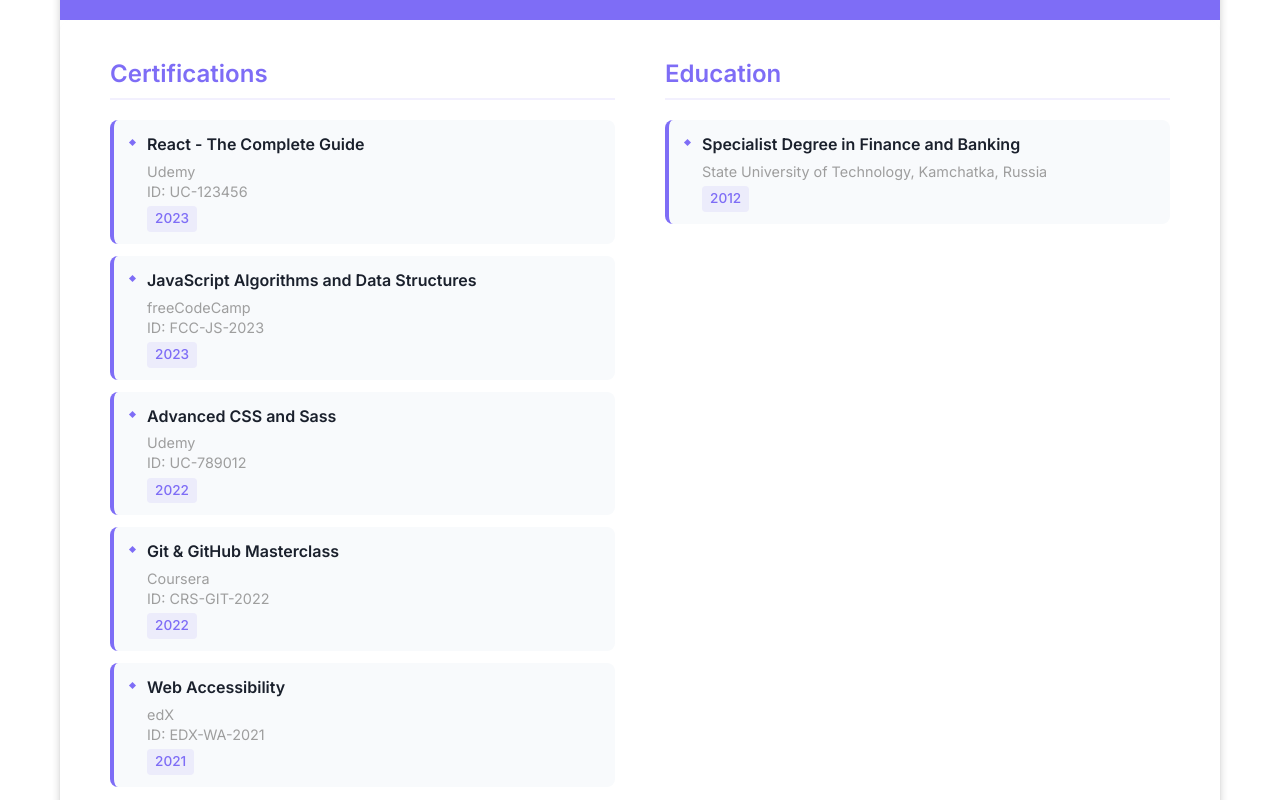
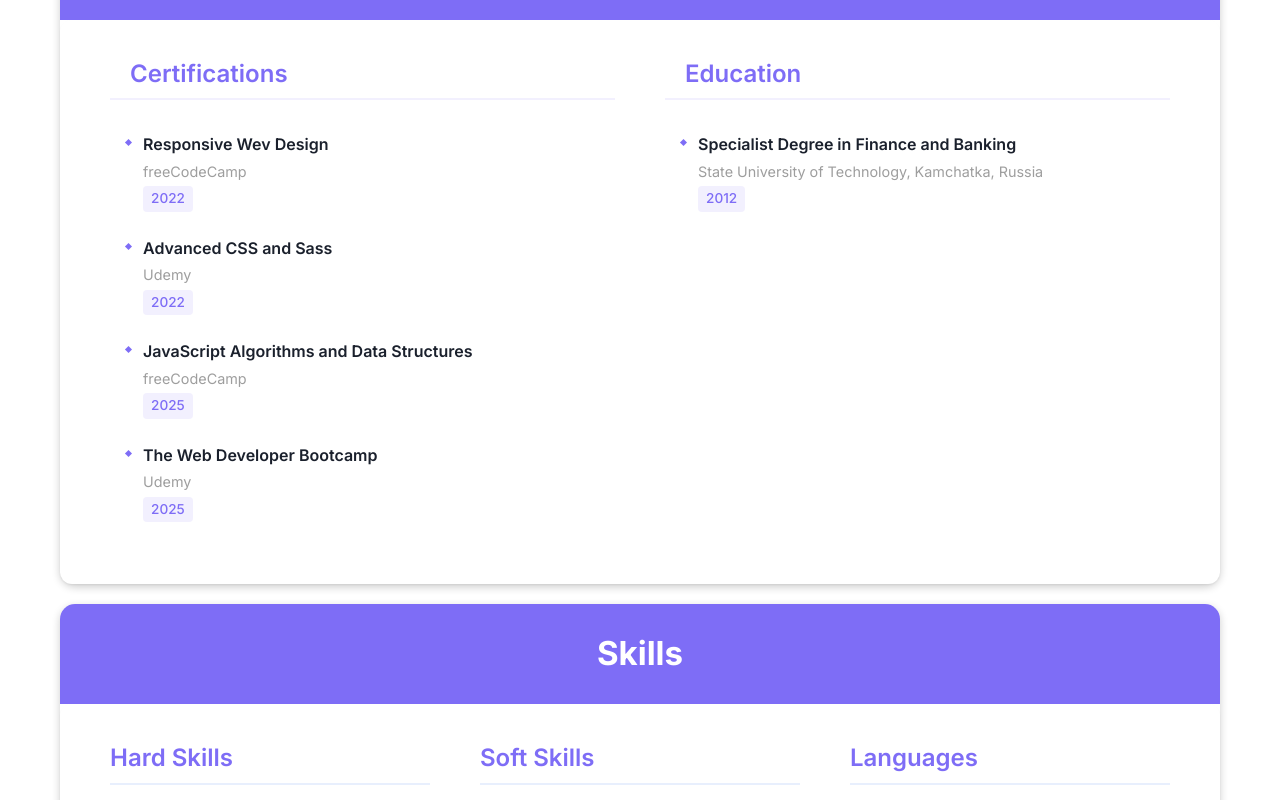
Before and after one commit to TanyaSeagull/Portfolio, a React (Vite) app: page / in a window 1280 px wide. Shown: the part 1200-2000 px from the top of the page. Built offline with nearby package versions, Linux system fonts and the light colour scheme; a web font is replaced by a local one.

Commit message:
Styling Education part

```diff
--- a/src/sections/Education/Education.css
+++ b/src/sections/Education/Education.css
@@ -31,7 +31,7 @@
   font-weight: 600;
   color: var(--primary);
   margin-bottom: 20px;
-  padding-bottom: 10px;
+  padding: 0 0 10px 20px;
   border-bottom: 2px solid rgba(126, 109, 246, 0.1);
 }
 
@@ -53,13 +53,9 @@
 .education__item {
   display: flex;
   align-items: flex-start;
-  margin: 12px 0;
   padding: 12px 16px;
   font-size: 1rem;
   color: var(--text);
-  background: var(--bg-light);
-  border-radius: 8px;
-  border-left: 4px solid var(--primary);
   transition: var(--transition);
   cursor: pointer;
 }
--- a/src/sections/Education/Education.jsx
+++ b/src/sections/Education/Education.jsx
@@ -14,39 +14,28 @@
   // Данные для сертификаций (clickable)
   const certifications = [
     {
-      title: 'React - The Complete Guide',
-      issuer: 'Udemy',
-      year: '2023',
-      url: 'https://www.udemy.com/certificate/UC-...',
-      credentialId: 'UC-123456'
-    },
-    {
-      title: 'JavaScript Algorithms and Data Structures',
+      title: 'Responsive Wev Design',
       issuer: 'freeCodeCamp',
-      year: '2023',
-      url: 'https://www.freecodecamp.org/certification/...',
-      credentialId: 'FCC-JS-2023'
+      year: '2022',
+      url: 'https://www.freecodecamp.org/certification/tatiana_chaykina/responsive-web-design',
     },
     {
       title: 'Advanced CSS and Sass',
       issuer: 'Udemy',
       year: '2022',
-      url: 'https://www.udemy.com/certificate/UC-...',
-      credentialId: 'UC-789012'
+      url: 'https://www.udemy.com/certificate/UC-1cf436dd-c4fa-449e-9342-d7ed2b182ecf/',
     },
     {
-      title: 'Git & GitHub Masterclass',
-      issuer: 'Coursera',
-      year: '2022',
-      url: 'https://www.coursera.org/account/accomplishments/...',
-      credentialId: 'CRS-GIT-2022'
+      title: 'JavaScript Algorithms and Data Structures',
+      issuer: 'freeCodeCamp',
+      year: '2025',
+      url: 'https://www.freecodecamp.org/certification/tatiana_chaykina/javascript-algorithms-and-data-structures-v8',
     },
     {
-      title: 'Web Accessibility',
-      issuer: 'edX',
-      year: '2021',
-      url: 'https://courses.edx.org/certificates/...',
-      credentialId: 'EDX-WA-2021'
+      title: 'The Web Developer Bootcamp',
+      issuer: 'Udemy',
+      year: '2025',
+      url: 'https://www.udemy.com/certificate/UC-55763734-4e08-4166-ac73-44bc6164fefb/',
     }
   ]
 
@@ -74,7 +63,6 @@
                   <div>
                     <div className="education__item-title">{cert.title}</div>
                     <div className="education__item-details">{cert.issuer}</div>
-                    <div className="education__item-details">ID: {cert.credentialId}</div>
                     <span className="education__item-year">{cert.year}</span>
                   </div>
                 </li>
```
